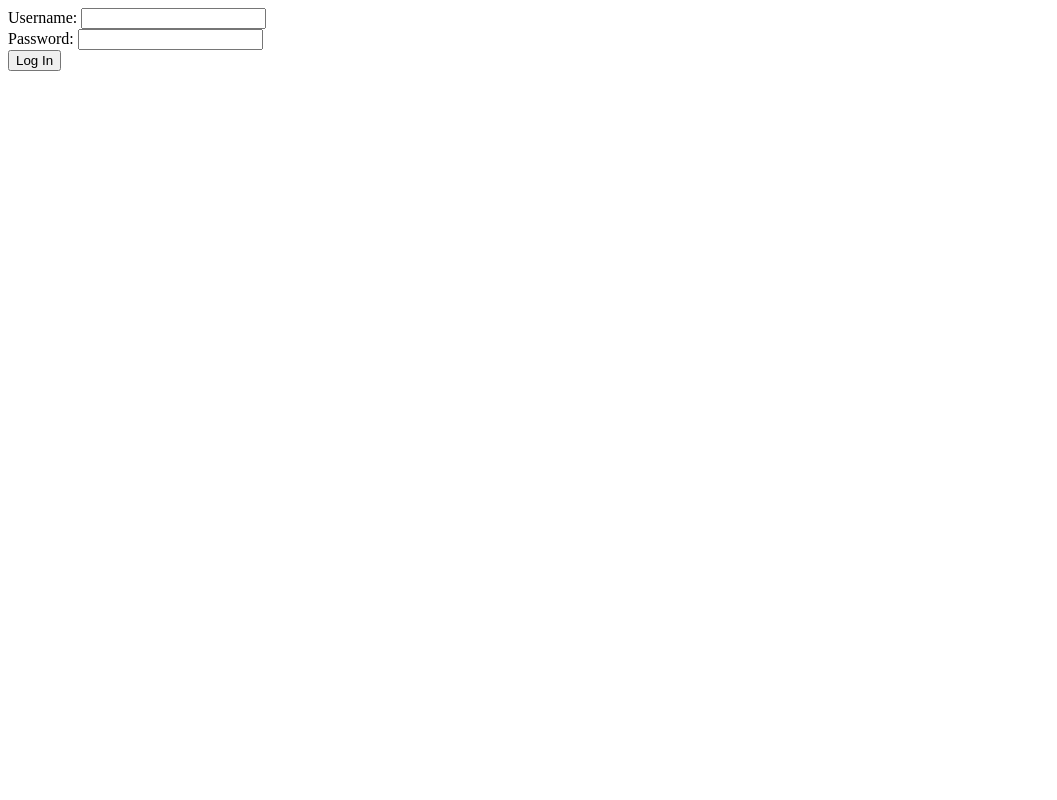
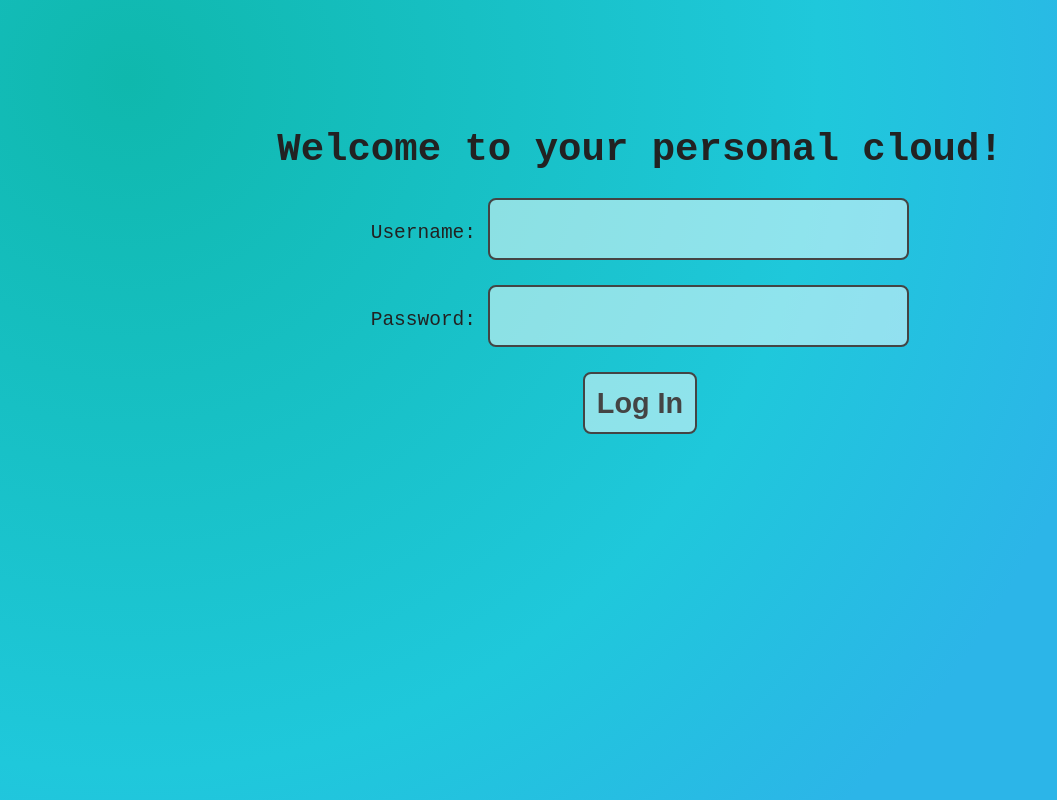
Before and after one commit to Epholys/sunny, a website: page index.html in a window 1280 px wide. Shown: the whole page, without its empty margins (0-1057 px from the left). Drawn offline with Linux system fonts and the light colour scheme.

Commit message:
Added some default inlined CSS

```diff
--- a/index.html
+++ b/index.html
@@ -1,18 +1,52 @@
 <!DOCTYPE html>
 <html>
   <head>
+    <meta charset="utf-8"/>
+    <title>Personal Cloud</title>
+    <style>
+      body {
+        margin: 0px;
+        font-family: monospace;
+        background: radial-gradient(circle at 10% 10%, #0fb8ad 0%, #1fc8db 51%, #2cb5e8 75%) no-repeat center center fixed;
+        font-size: 150%;
+        color: #222222;
+      }
+
+      input {
+        background: rgba(255, 255, 255, 0.5);
+        border: 2px solid;
+        border-radius: 8px;
+        padding: 1%;
+        font-size: 120%;
+        font-weight: bold;
+        color: #444444;
+      }
+
+      .elem {
+        margin: 2%;
+      }
+
+      #login {
+        text-align: center;
+        margin: auto;
+        margin-top: 10%;
+      }
+    </style>
   </head>
   <body>
-    <form action="/login" method="post">
-      <div>
+    <form action="/login" method="post" id="login">
+      <div class="elem">
+        <h1>Welcome to your personal cloud!</h1>
+      </div>
+      <div class="elem">
         <label>Username:</label>
         <input type="text" name="username"/>
       </div>
-      <div>
+      <div class="elem">
         <label>Password:</label>
         <input type="password" name="password"/>
       </div>
-      <div>
+      <div class="elem">
         <input type="submit" value="Log In"/>
       </div>
     </form>
```
